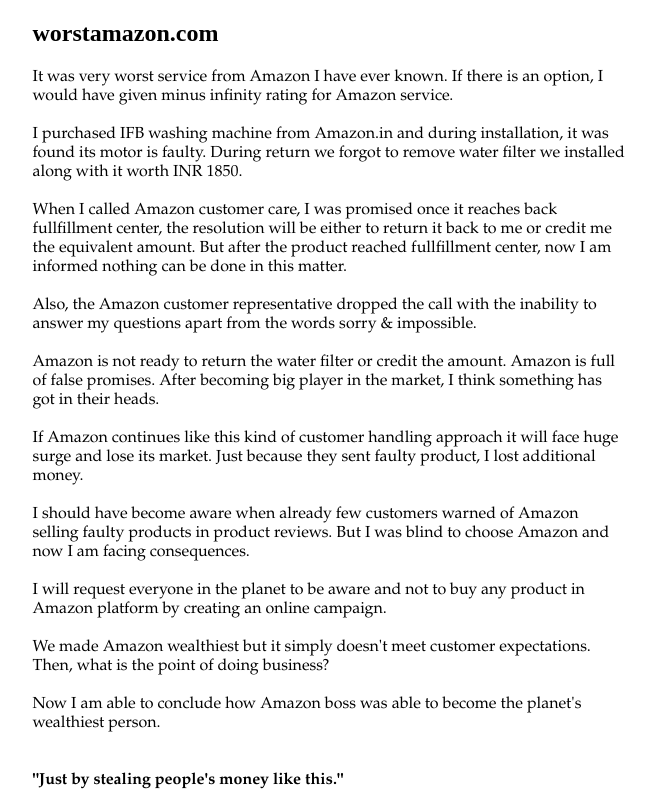
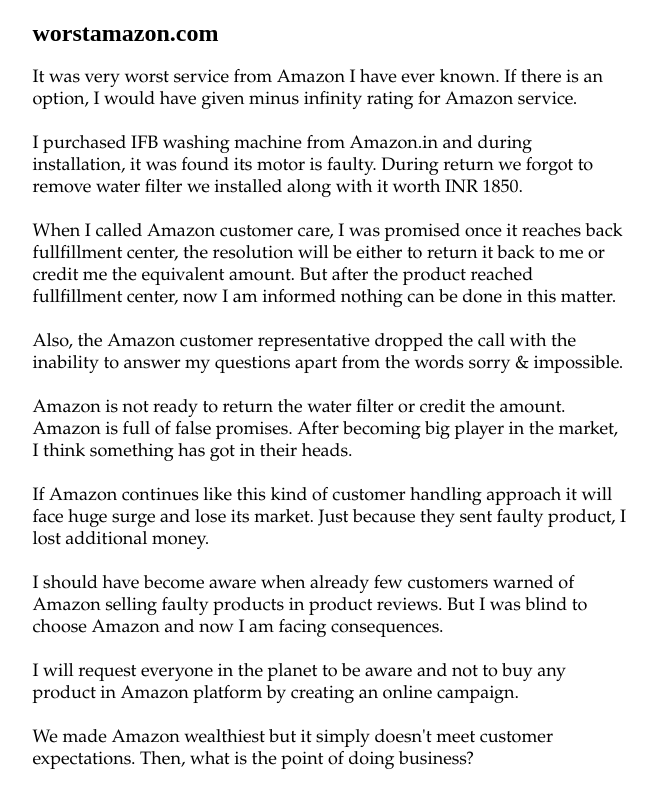
Before and after one commit to worstamazon/worstamazon.github.io, a plain HTML site: page index.html in a window 1280 px wide. Shown: the top 793 px of the page, without its empty margins (310-967 px from the left). Drawn offline with Linux system fonts and the light colour scheme.

Commit message:
UI changes

```diff
--- a/index.html
+++ b/index.html
@@ -5,7 +5,7 @@
 </head>
 <body style="width: 595px; margin-left: auto; margin-right: auto; margin-top:auto;">
 <h2>worstamazon.com</h2>
-<h4 style="font-weight:normal;font-family:Garamond">
+<p style="font-weight:normal;font-family:Garamond;font-size: 18px;">
 It was very worst service from Amazon I have ever known. If there is an option, I would have given minus infinity rating for Amazon service.
 <br><br>
 I purchased IFB washing machine from Amazon.in and during installation, it was found its motor is faulty. During return we forgot to remove water filter we installed along with it worth INR 1850.
@@ -27,6 +27,7 @@
 Now I am able to conclude how Amazon boss was able to become the planet's wealthiest person.
 <br><br><br>
 <b>"Just by stealing people's money like this."</b>
-</h4>
+<br><br>-Ramesh
+</p>
 </body>
 </html>
```
